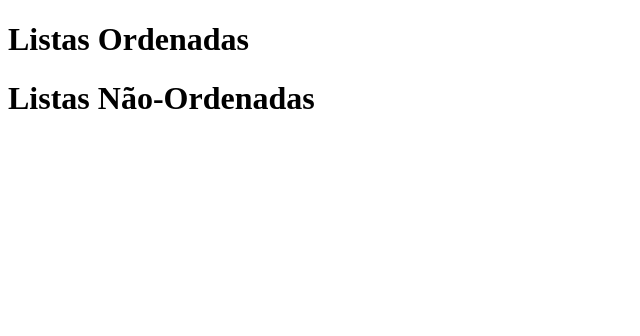
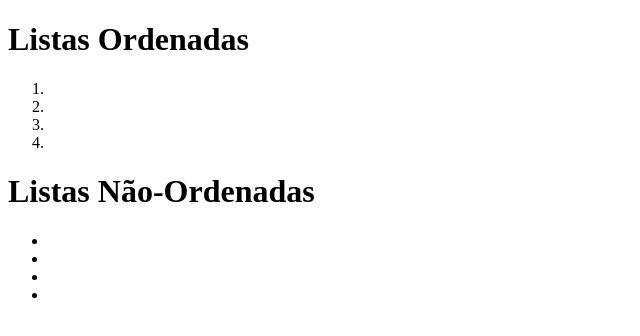
Before and after one commit to Resfriado/Projects, a plain HTML site: page exercicio-6/index.html in a window 1280 px wide. Shown: the whole page, without its empty margins (0-640 px from the left). Drawn offline with Linux system fonts and the light colour scheme.

Commit message:
Update index.html

```diff
--- a/exercicio-6/index.html
+++ b/exercicio-6/index.html
@@ -9,14 +9,24 @@
 </head>
 <body>
     <h1>Listas Ordenadas</h1>
-    <div>
-        <p class="aE1"></p>
-        <p class="aM1"></p>
+    <div class="div">
+        <ol>
+            <li class="aE1"></li>
+            <li class="aM1"></li>
+            <li class="aE2"></li>
+            <li class="aM2"></li>
+        </ol>
+
     </div>
 
     <h1>Listas Não-Ordenadas</h1>
-    <div>
-
+    <div class="div2">
+        <ul>
+            <li class="bE1"></li>
+            <li class="bM1"></li>
+            <li class="bE2"></li>
+            <li class="bM2"></li>
+        </ul>
     </div>
 </body>
 </html>
```
